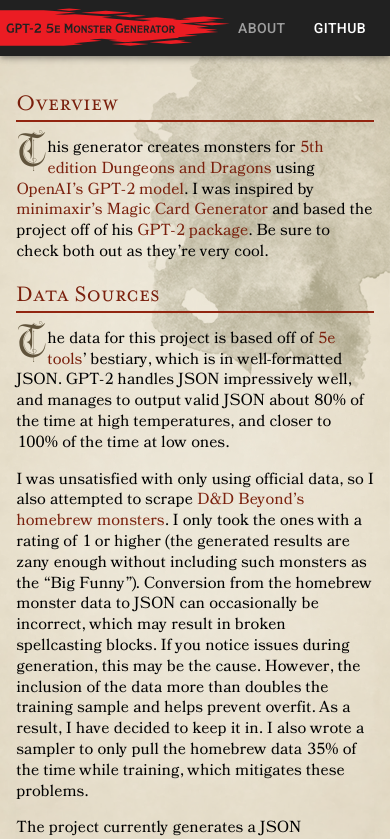
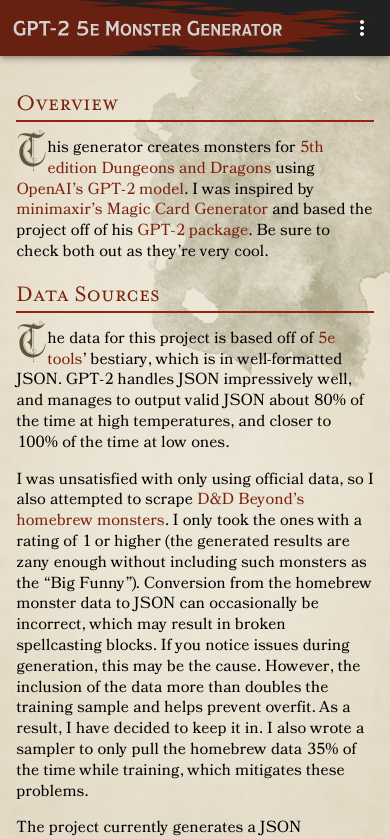
Before and after one commit to dhlanm/gpt-2-dnd-frontend, a React (Create React App) app: page /about in a window 390 px wide. Shown: the top 839 px of the page. Built offline with nearby package versions, Linux system fonts and the light colour scheme.

Commit message:
Improve header on mobile
Restyled the banner and moved navigation into an overflow menu on mobile

```diff
--- a/src/Header.tsx
+++ b/src/Header.tsx
@@ -1,49 +1,56 @@
-import React from 'react'
+import React, { useCallback, useState } from 'react'
 import { Link, NavLink, NavLinkProps } from 'react-router-dom'
 import {
 	AppBar,
 	Button,
 	createStyles,
 	Hidden,
+	IconButton,
 	makeStyles,
+	Menu,
+	MenuItem,
 	Toolbar,
 	Typography,
 } from '@material-ui/core'
 import { grey } from '@material-ui/core/colors'
+import MoreIcon from '@material-ui/icons/MoreVert'
 import header from './header.svg'
 
 const useStyles = makeStyles(theme =>
 	createStyles({
 		title: {
+			alignItems: 'center',
+			display: 'flex',
 			flexGrow: 1,
-			position: 'relative',
 		},
 		header: {
-			height: 64,
-			marginLeft: -18,
+			top: 0,
+			height: 75,
 			position: 'absolute',
-			top: 0,
 			transform: 'translateY(-50%)',
+			[theme.breakpoints.down('xs')]: {
+				height: 67,
+			},
+		},
+		home: {
+			position: 'relative',
 			transition: 'opacity 100ms linear',
-			[theme.breakpoints.down('xs')]: {
-				height: 42,
-			},
-			'&:hover': {
+			'&:hover, &:focus': {
 				opacity: 0.8,
 			},
 			'&:active': {
 				opacity: 0.7,
 			},
 		},
-		home: {
-			color: 'inherit',
-			textDecoration: 'none',
-		},
 		button: {
 			marginRight: 12,
 		},
 		activeRoute: {
 			color: grey[500],
+		},
+		toolbar: {
+			paddingLeft: 0,
+			overflow: 'hidden',
 		},
 	}),
 )
@@ -65,11 +72,57 @@
 	)
 }
 
+const OverflowMenu: React.FC = () => {
+	const [menuAnchor, setMenuAnchor] = useState<HTMLElement | null>(null)
+
+	const onClickOverflow = useCallback(
+		(event: React.MouseEvent<HTMLButtonElement>) => setMenuAnchor(event.currentTarget),
+		[],
+	)
+	const onClose = useCallback(() => setMenuAnchor(null), [])
+
+	return (
+		<>
+			<IconButton
+				aria-label="display more actions"
+				color="inherit"
+				edge="end"
+				onClick={onClickOverflow}
+			>
+				<MoreIcon />
+			</IconButton>
+			<Menu
+				anchorEl={menuAnchor}
+				id="simple-menu"
+				keepMounted
+				onClose={onClose}
+				open={menuAnchor != null}
+			>
+				<MenuItem component={AdapterLink} exact onClick={onClose} to="/">
+					Generator
+				</MenuItem>
+				<MenuItem component={AdapterLink} onClick={onClose} to="/about/">
+					About
+				</MenuItem>
+				<MenuItem
+					component="a"
+					href="https://github.com/dhlanm/gpt-2-dnd"
+					onClick={onClose}
+					rel="noopener"
+					target="_blank"
+				>
+					Github
+				</MenuItem>
+			</Menu>
+		</>
+	)
+}
+
 const Header: React.FC = () => {
 	const classes = useStyles()
 	return (
 		<AppBar color="secondary" position="static">
-			<Toolbar>
+			<Toolbar className={classes.toolbar}>
 				<Typography className={classes.title} variant="h6">
 					<Link className={classes.home} to="/">
 						<img
@@ -83,7 +136,6 @@
 					<NavLinkButton exact to="/">
 						Generator
 					</NavLinkButton>
-				</Hidden>
 					<NavLinkButton to="/about/">About</NavLinkButton>
 					<Button
 						color="inherit"
@@ -93,6 +145,10 @@
 					>
 						Github
 					</Button>
+				</Hidden>
+				<Hidden smUp>
+					<OverflowMenu />
+				</Hidden>
 			</Toolbar>
 		</AppBar>
 	)
```
Also changed, not shown: src/header.svg. Lines whose indentation alone changed are shown as unchanged.
